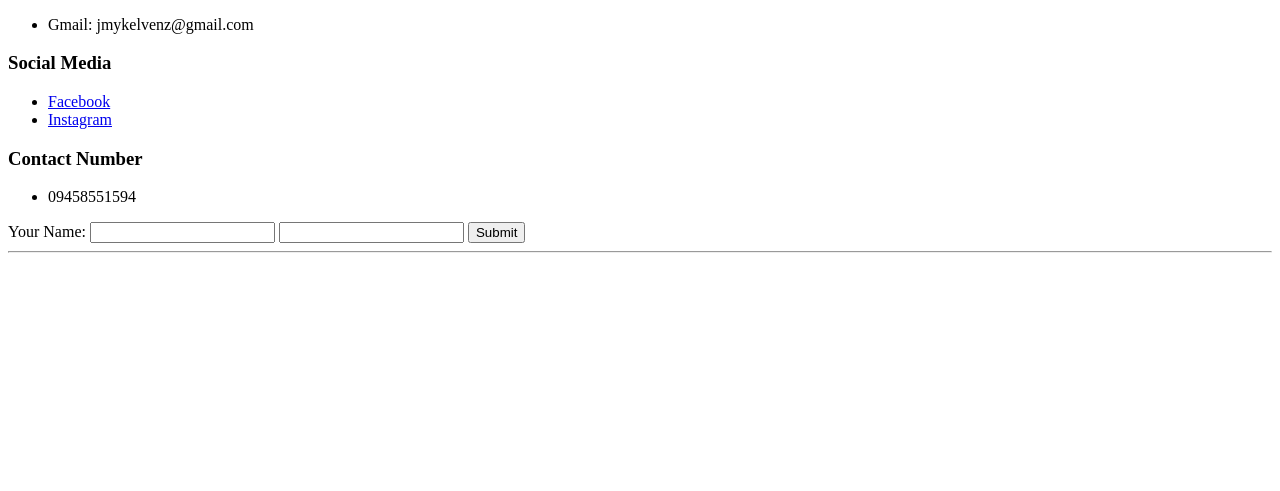
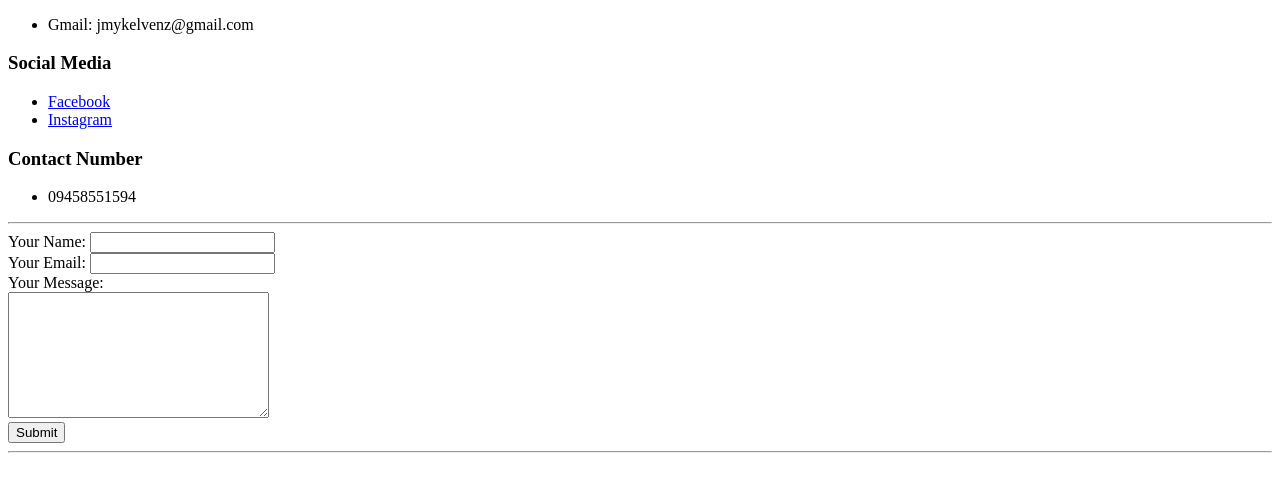
Before and after one commit to Jadehaerys/Webdev-Study, a plain HTML site: page Project 1/Contacts.html in a window 1280 px wide. Shown: the part 115-606 px from the top of the page. Drawn offline with Linux system fonts and the light colour scheme.

Commit message:
Forms and submit

```diff
--- a/Project 1/Contacts.html
+++ b/Project 1/Contacts.html
@@ -22,12 +22,15 @@
         <li>09458551594</li>
 
     </ul>
-
+<hr>
     <form class="" action="CV.html" method="post">
 
         <label>Your Name: </label>
-        <input type="text">
-        <input type="password" name="" id="">
+        <input type="text" name="" value=""><br>
+        <label>Your Email: </label>
+        <input type="text" name="" value=""><br>
+        <label>Your Message: </label><br>
+        <textarea name="textarea" id="msg" rows="8" cols="30"></textarea><br>
         <input type="submit">
 
 
```
